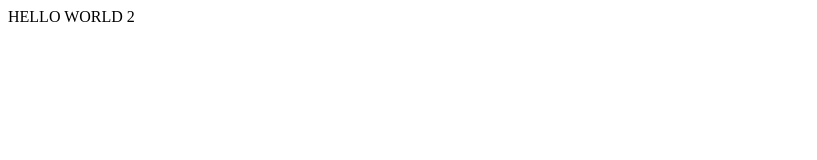
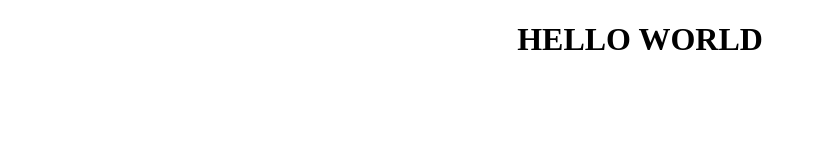
Before and after one commit to mberafta/openshift, a website: page views/index.html in a window 1280 px wide. Shown: the whole page, without its empty margins (0-817 px from the left). Drawn offline with Linux system fonts and the light colour scheme.

Commit message:
Update index.html

```diff
--- a/views/index.html
+++ b/views/index.html
@@ -6,6 +6,8 @@
   <title>Welcome to OpenShift</title>
 </head>
 <body>
-  HELLO WORLD 2
+    <div style="text-align:center;">
+      <h1>HELLO WORLD</h1>
+  </div>
 </body>
 </html>
```
